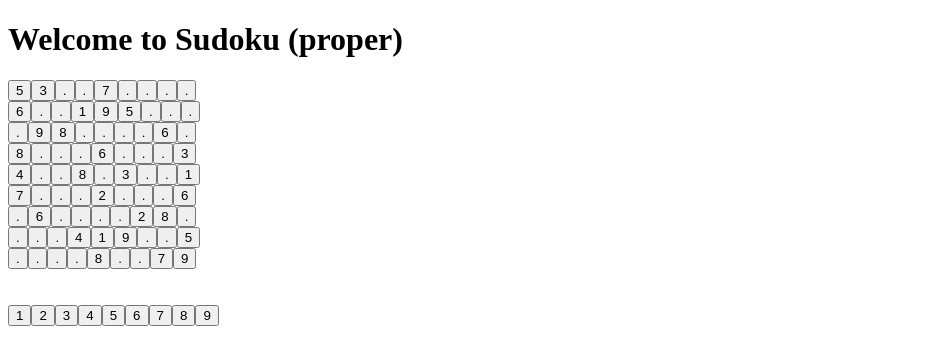
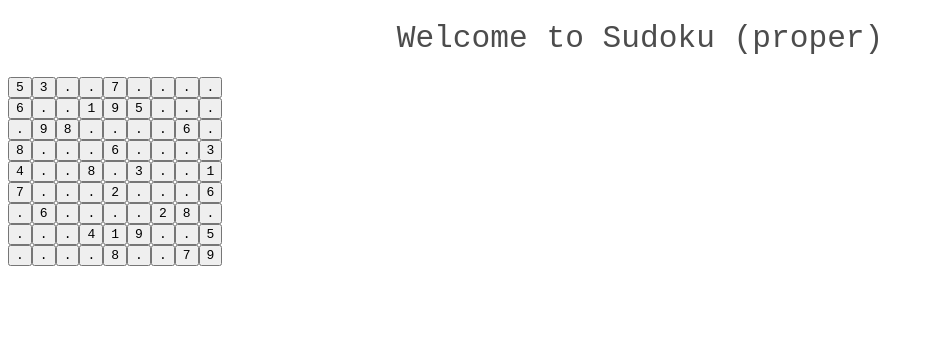
Before and after one commit to mrv1k/propersudoku, a SvelteKit app: page / in a window 1280 px wide. Shown: the top 364 px of the page, without its empty margins (0-933 px from the left). Built offline with nearby package versions, Linux system fonts and the light colour scheme.

Commit message:
nvm, lemme steal css

```diff
--- a/src/routes/+page.svelte
+++ b/src/routes/+page.svelte
@@ -10,7 +10,9 @@
     ['.', '.', '.', '4', '1', '9', '.', '.', '5'],
     ['.', '.', '.', '.', '8', '.', '.', '7', '9']
   ];
+
   const keys = Array.from({ length: 9 }).map((_, i) => i + 1);
+  let isKeysHidden = $state(true);
 </script>
 
 <h1>Welcome to Sudoku (proper)</h1>
@@ -26,6 +28,7 @@
               return;
             }
             console.log(cell);
+            isKeysHidden = false;
 
             // display number menu
           }}>{cell}</button
@@ -36,7 +39,8 @@
   </div>
   <br />
   <br />
-  <div id="keys">
+
+  <div id="keys" class:visually-hidden={isKeysHidden}>
     {#each keys as key}
       <button onclick={() => console.log(key)}>
         {key}
@@ -46,4 +50,111 @@
 </div>
 
 <style>
+  :root {
+    --font-body: Arial, -apple-system, BlinkMacSystemFont, 'Segoe UI', Roboto, Oxygen, Ubuntu,
+      Cantarell, 'Open Sans', 'Helvetica Neue', sans-serif;
+    /*--font-mono: 'Fira Mono', monospace;*/
+    --font-mono: monospace;
+    --color-bg-0: rgb(202, 216, 228);
+    --color-bg-1: hsl(209, 36%, 86%);
+    --color-bg-2: hsl(224, 44%, 95%);
+    --color-theme-1: #ff3e00;
+    --color-theme-2: #4075a6;
+    --color-text: rgba(0, 0, 0, 0.7);
+    --column-width: 42rem;
+    --column-margin-top: 4rem;
+    /*font-family: var(--font-body);*/
+    font-family: var(--font-mono);
+    color: var(--color-text);
+  }
+
+  body {
+    min-height: 100vh;
+    margin: 0;
+    background-attachment: fixed;
+    background-color: var(--color-bg-1);
+    background-size: 100vw 100vh;
+    background-image: radial-gradient(
+        50% 50% at 50% 50%,
+        rgba(255, 255, 255, 0.75) 0%,
+        rgba(255, 255, 255, 0) 100%
+      ),
+      linear-gradient(180deg, var(--color-bg-0) 0%, var(--color-bg-1) 15%, var(--color-bg-2) 50%);
+  }
+
+  h1,
+  h2,
+  p {
+    font-weight: 400;
+  }
+
+  p {
+    line-height: 1.5;
+  }
+
+  a {
+    color: var(--color-theme-1);
+    text-decoration: none;
+  }
+
+  a:hover {
+    text-decoration: underline;
+  }
+
+  h1 {
+    font-size: 2rem;
+    text-align: center;
+  }
+
+  h2 {
+    font-size: 1rem;
+  }
+
+  pre {
+    font-size: 16px;
+    font-family: var(--font-mono);
+    background-color: rgba(255, 255, 255, 0.45);
+    border-radius: 3px;
+    box-shadow: 2px 2px 6px rgb(255 255 255 / 25%);
+    padding: 0.5em;
+    overflow-x: auto;
+    color: var(--color-text);
+  }
+
+  .text-column {
+    display: flex;
+    max-width: 48rem;
+    flex: 0.6;
+    flex-direction: column;
+    justify-content: center;
+    margin: 0 auto;
+  }
+
+  input,
+  button {
+    font-size: inherit;
+    font-family: inherit;
+  }
+
+  button:focus:not(:focus-visible) {
+    outline: none;
+  }
+
+  @media (min-width: 720px) {
+    h1 {
+      font-size: 2.4rem;
+    }
+  }
+
+  .visually-hidden {
+    border: 0;
+    clip: rect(0 0 0 0);
+    height: auto;
+    margin: 0;
+    overflow: hidden;
+    padding: 0;
+    position: absolute;
+    width: 1px;
+    white-space: nowrap;
+  }
 </style>
```
